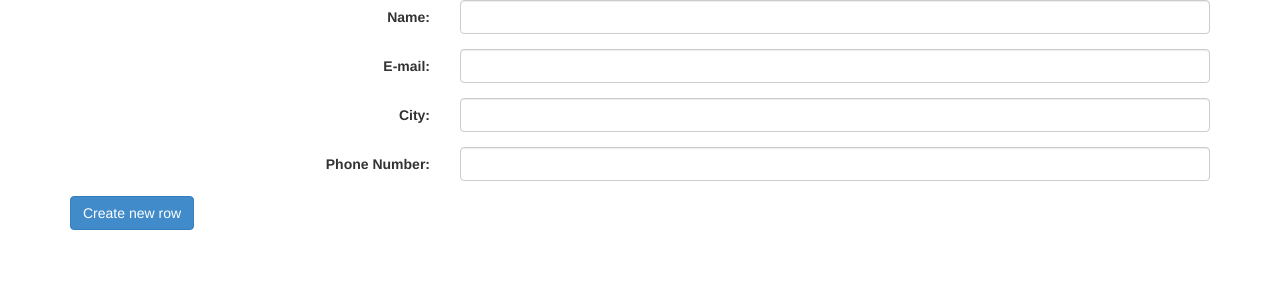
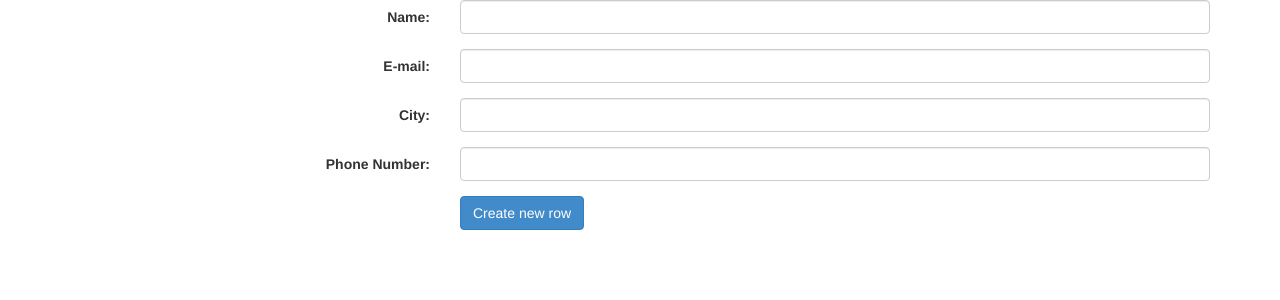
Before and after one commit to opensourceame/betterstack, a PHP site: template views/form.php in a window 1280 px wide. Shown: the top 300 px of the page. Run offline with PHP 8.4, Linux system fonts and the light colour scheme; the template is opened without the code that fills it, so the values that code supplies are empty.

Commit message:
fix button styling

```diff
--- a/views/form.php
+++ b/views/form.php
@@ -24,5 +24,9 @@
 		</div>
 	</div>
 
-	<button id='new_user_submit_btn' type="submit" class="btn btn-primary">Create new row</button>
+    <div class="row">
+        <div class="col-sm-4"></div>
+        <div class="col-sm-8">
+	        <button id='new_user_submit_btn' type="submit" class="btn btn-primary">Create new row</button>
+        </div>
 </form>
```
